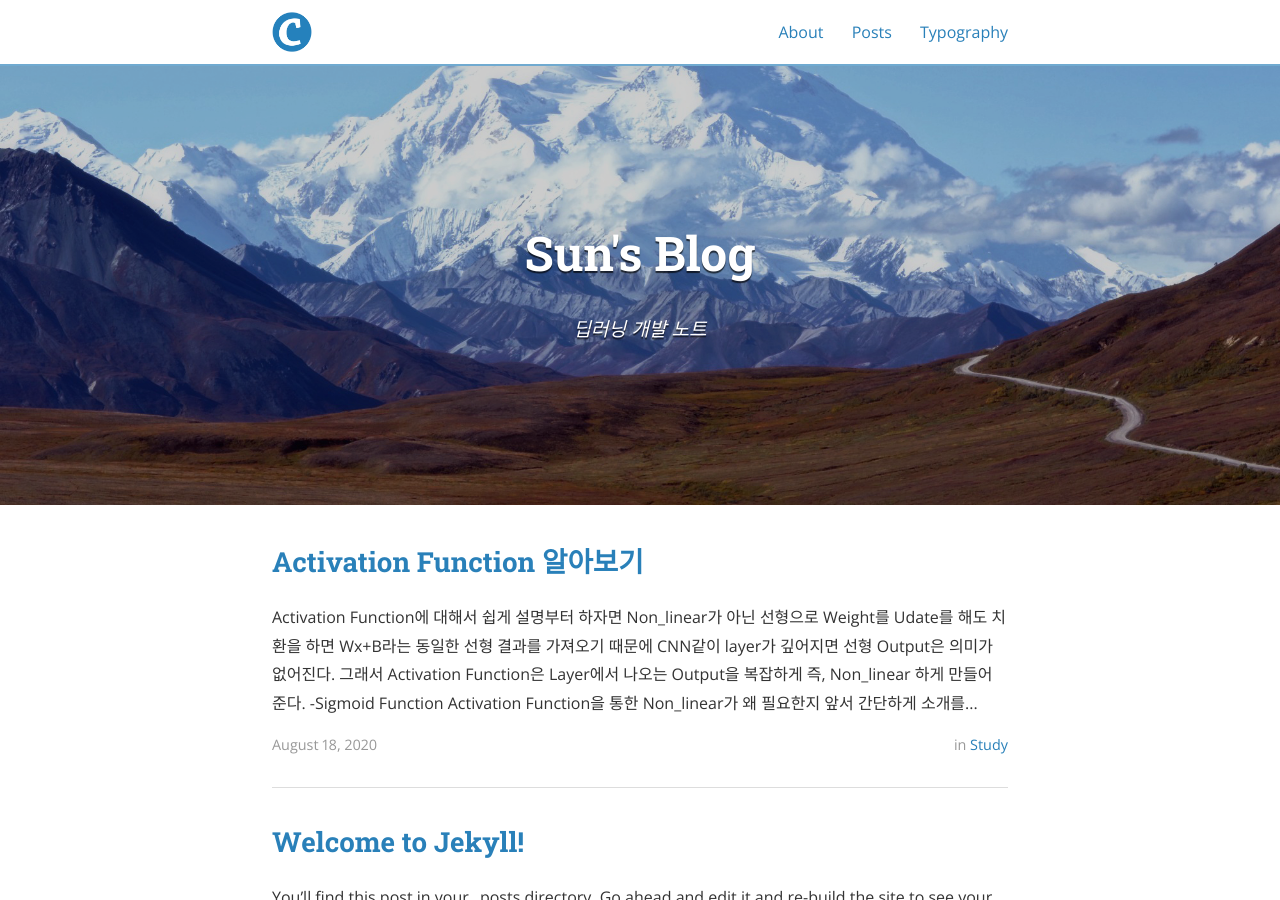
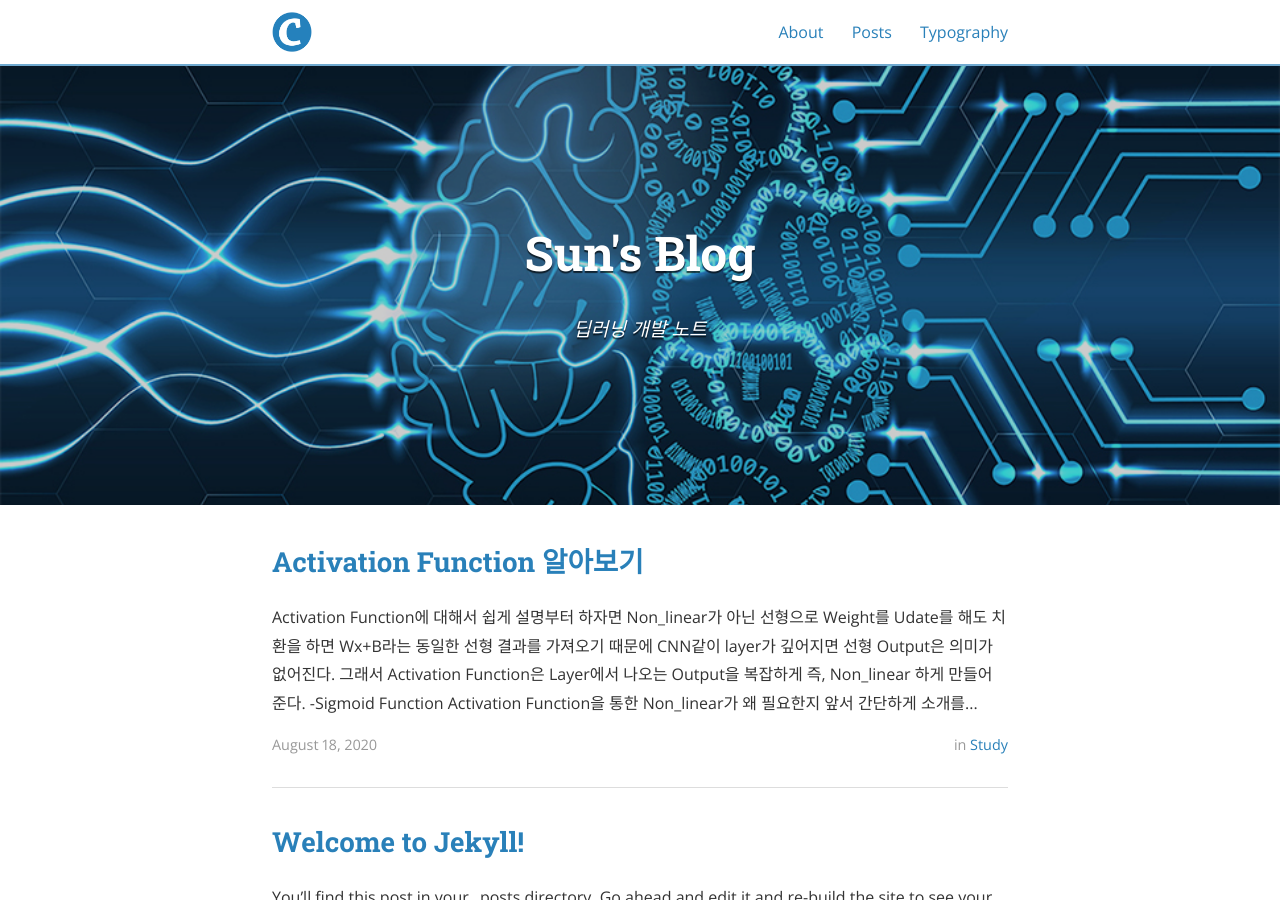
Before and after one commit to dltjsdn/dltjsdn.github.io, a Jekyll site: the page built from index.html, in a window 1280 px wide and 900 px high. Built offline with Jekyll 4.4.1, drawn with Linux system fonts in a browser that asks for light colours; nearby versions of some CDN libraries; the list of posts is cut into pages by our own code.

Commit message:
init commit4

```diff
--- a/_config.yml
+++ b/_config.yml
@@ -20,7 +20,7 @@ description: >
 # root of your server.
 baseurl: "" # the subpath of your site, e.g. /blog/
 url: "" # the base hostname & protocol for your site
-cover: "/assets/header_image.jpg"
+cover: "/assets/ai.jpg"
 logo: "/assets/logo.png"
 
 # Build settings
```
Also changed, not shown: _posts/2020-09-18-Study.md (+5 -1 lines), assets/ai.jpg (added), image/ai-article-pic8.jpg (added).
